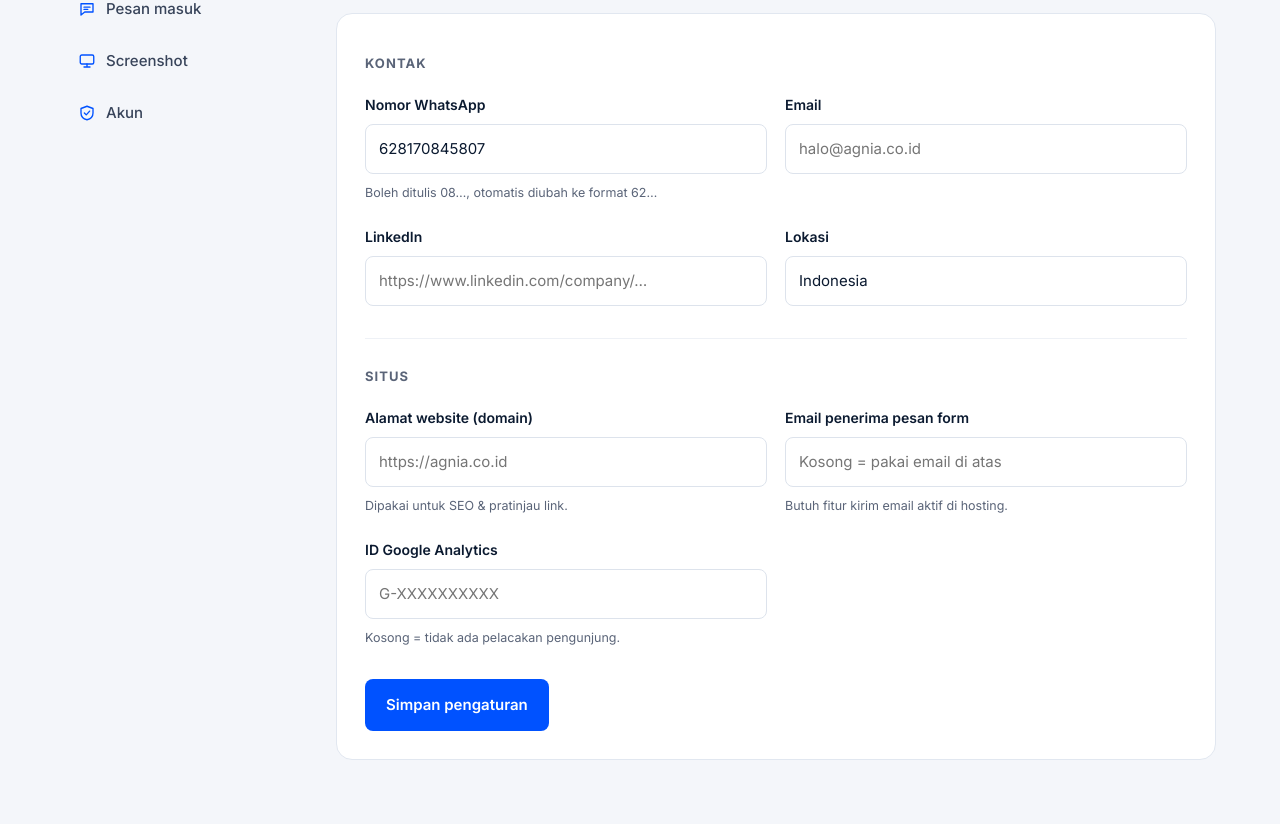
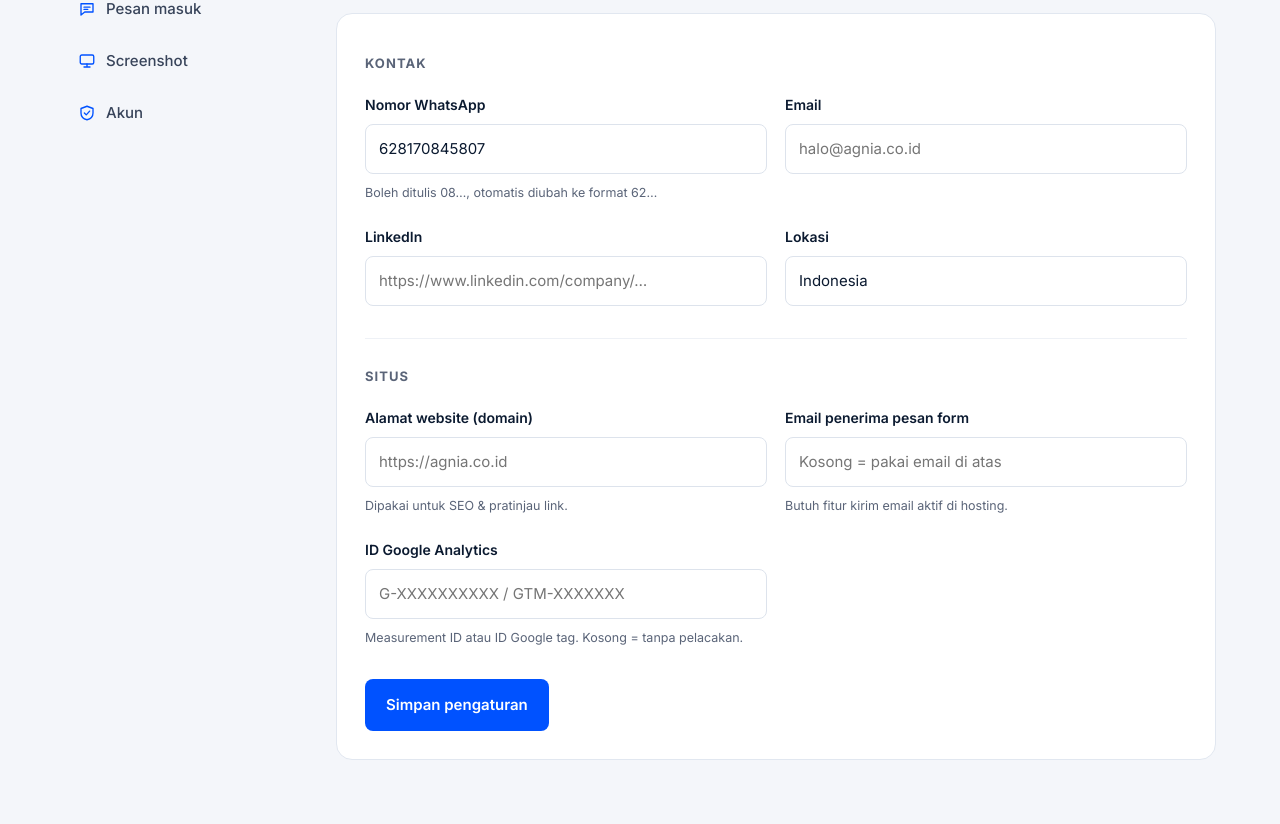
Before and after one commit to dikiandika3006/agnia, a PHP site: page /admin/index.php in a window 1280 px wide. Shown: the part 163-987 px from the top of the page. Run offline with PHP 8.4, Linux system fonts and the light colour scheme; the visitor is signed in with stand-in values (Sample User, id 1).

Commit message:
Dukung ID Google tag GTM- selain G-
Co-Authored-By: Claude Opus 5.5 <noreply@anthropic.com>

```diff
--- a/admin/index.php
+++ b/admin/index.php
@@ -255,7 +255,7 @@ if ($_SERVER['REQUEST_METHOD'] === 'POST') {
             if ($in['email'] !== '' && !filter_var($in['email'], FILTER_VALIDATE_EMAIL))        $errors[] = 'Email belum valid.';
             if ($in['form_recipient'] !== '' && !filter_var($in['form_recipient'], FILTER_VALIDATE_EMAIL)) $errors[] = 'Email penerima pesan belum valid.';
             if ($in['linkedin'] !== '' && !valid_url($in['linkedin']))                          $errors[] = 'Link LinkedIn harus diawali https://';
-            if ($in['ga_id'] !== '' && !preg_match('/^G-[A-Z0-9]{4,15}$/', $in['ga_id']))      $errors[] = 'ID Google Analytics belum valid (contoh: G-ABC123XYZ).';
+            if ($in['ga_id'] !== '' && !preg_match('/^(G|GTM|GT)-[A-Z0-9]{4,15}$/', $in['ga_id']))      $errors[] = 'ID Google Analytics belum valid (contoh: G-ABC123XYZ atau GTM-ABC1234).';
             if (mb_strlen($in['location']) > 100)                                                $errors[] = 'Lokasi terlalu panjang.';
             if ($errors) {
                 $_SESSION['old']  = $in;
@@ -434,7 +434,7 @@ unset($_SESSION['old']);
       <div class="grid2">
         <label class="f"><span>Alamat website (domain)</span><input type="url" name="site_url" value="<?= e($s['site_url']) ?>" placeholder="https://agnia.co.id"><small>Dipakai untuk SEO & pratinjau link.</small></label>
         <label class="f"><span>Email penerima pesan form</span><input type="email" name="form_recipient" value="<?= e($s['form_recipient']) ?>" placeholder="Kosong = pakai email di atas"><small>Butuh fitur kirim email aktif di hosting.</small></label>
-        <label class="f"><span>ID Google Analytics</span><input type="text" name="ga_id" value="<?= e($s['ga_id']) ?>" placeholder="G-XXXXXXXXXX"><small>Kosong = tidak ada pelacakan pengunjung.</small></label>
+        <label class="f"><span>ID Google Analytics</span><input type="text" name="ga_id" value="<?= e($s['ga_id']) ?>" placeholder="G-XXXXXXXXXX / GTM-XXXXXXX"><small>Measurement ID atau ID Google tag. Kosong = tanpa pelacakan.</small></label>
       </div>
       <div class="actions"><button class="btn p" type="submit">Simpan pengaturan</button></div>
     </form>
--- a/includes/config.php
+++ b/includes/config.php
@@ -19,7 +19,7 @@ const SETTINGS_DEFAULT = [
     'linkedin'       => '',             // contoh: https://www.linkedin.com/company/agnia
     'location'       => 'Indonesia',
     'form_recipient' => '',             // kosong = pakai email di atas
-    'ga_id'          => '',             // Google Analytics 4, contoh: G-ABC123XYZ
+    'ga_id'          => '',             // Google tag: G-XXXX atau GTM-XXXX
 ];
 
 function settings(): array
@@ -38,7 +38,7 @@ define('CONTACT_WHATSAPP', settings()['whatsapp']);
 define('CONTACT_EMAIL', settings()['email']);
 define('CONTACT_LINKEDIN', settings()['linkedin']);
 define('CONTACT_LOCATION', settings()['location'] !== '' ? settings()['location'] : 'Indonesia');
-define('GA_ID', preg_match('/^G-[A-Z0-9]{4,15}$/', settings()['ga_id']) ? settings()['ga_id'] : '');
+define('GA_ID', preg_match('/^(G|GTM|GT)-[A-Z0-9]{4,15}$/', settings()['ga_id']) ? settings()['ga_id'] : '');
 define('FORM_RECIPIENT', settings()['form_recipient'] !== '' ? settings()['form_recipient'] : CONTACT_EMAIL);
 
 /** Screenshot Sistem Manajemen Toko (diunggah lewat admin), atau '' jika belum ada. */
--- a/includes/header.php
+++ b/includes/header.php
@@ -37,8 +37,13 @@ $base_href  = rtrim(str_replace('\\', '/', dirname($_SERVER['SCRIPT_NAME'] ?? '/
 <link rel="stylesheet" href="css/style.css?v=1">
 <script src="js/main.js?v=1" defer></script>
 <?php if (GA_ID !== ''): ?>
+<?php if (str_starts_with(GA_ID, 'GTM-')): ?>
+<script async src="https://www.googletagmanager.com/gtm.js?id=<?= GA_ID ?>"></script>
+<script>window.dataLayer=window.dataLayer||[];function gtag(){dataLayer.push(arguments);}gtag('js',new Date());</script>
+<?php else: ?>
 <script async src="https://www.googletagmanager.com/gtag/js?id=<?= GA_ID ?>"></script>
 <script>window.dataLayer=window.dataLayer||[];function gtag(){dataLayer.push(arguments);}gtag('js',new Date());gtag('config','<?= GA_ID ?>');</script>
+<?php endif; ?>
 <?php endif; ?>
 </head>
 <body class="page-<?= e($page_key ?: 'home') ?>">
```
